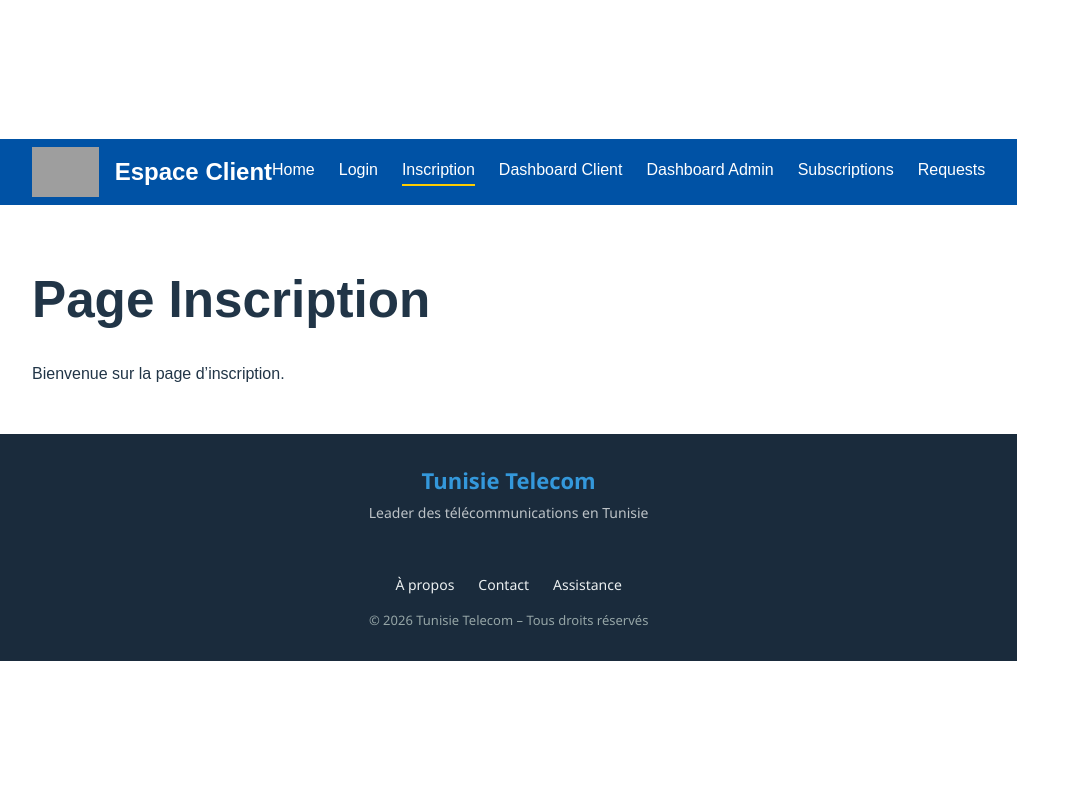
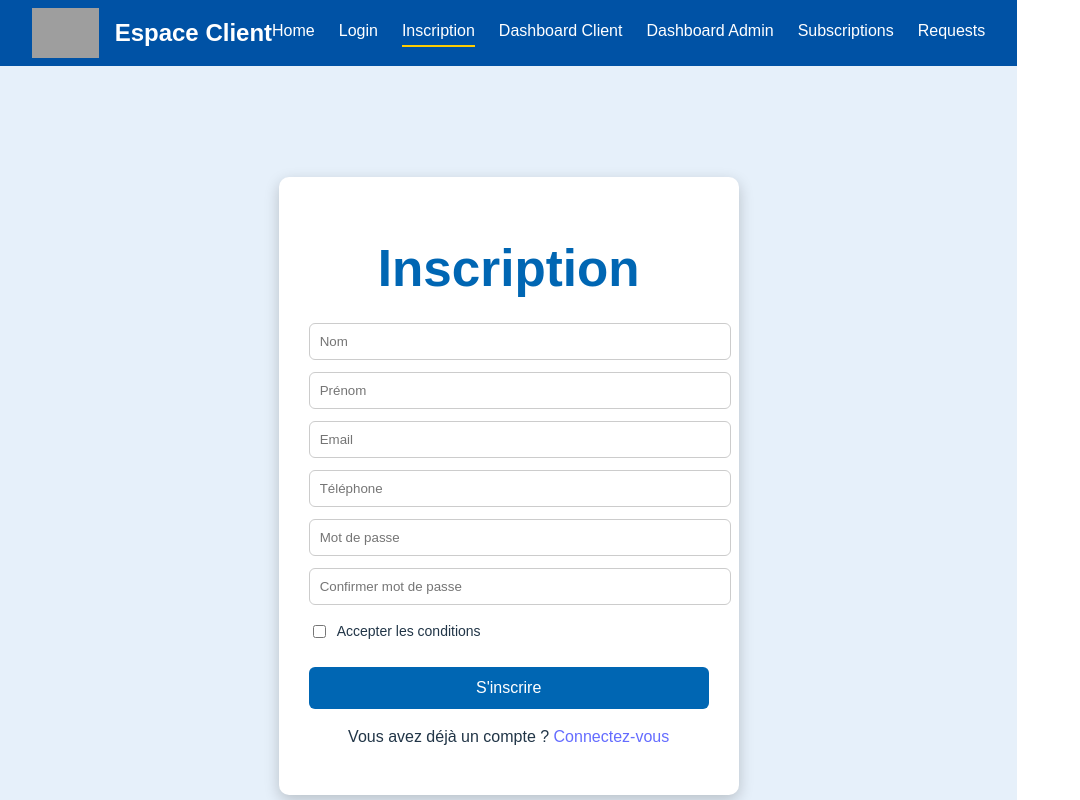
Before and after one commit to Mohamed-ali-mliki/espace-client-tt-v2, a React app: page /inscription in a window 1280 px wide. Shown: the top 800 px of the page, without its empty margins (0-1080 px from the left). Built offline with nearby package versions, Linux system fonts and the light colour scheme; grey boxes are pictures that could not be loaded; the HTML template or start-up script is replaced by a standard one.

Commit message:
creation page inscription

```diff
--- /dev/null
+++ b/src/components/Inscription.css
@@ -0,0 +1,69 @@
+.inscription-page-simple {
+  min-height: 100vh;
+  display: flex;
+  justify-content: center;
+  align-items: center;
+  background-color: #e6f0fa;
+  padding: 20px;
+}
+
+.inscription-container-simple {
+  background: #ffffff;
+  padding: 30px;
+  border-radius: 10px;
+  width: 100%;
+  max-width: 400px;
+  box-shadow: 0 5px 15px rgba(0,0,0,0.2);
+  text-align: center;
+}
+
+.inscription-container-simple h1 {
+  color: #0066b3;
+  margin-bottom: 20px;
+}
+
+.inscription-container-simple input[type="text"],
+.inscription-container-simple input[type="email"],
+.inscription-container-simple input[type="tel"],
+.inscription-container-simple input[type="password"] {
+  width: 100%;
+  padding: 10px;
+  margin: 6px 0;
+  border: 1px solid #ccc;
+  border-radius: 6px;
+}
+
+.inscription-container-simple label {
+  display: flex;
+  align-items: center;
+  gap: 8px;
+  font-size: 14px;
+  margin: 10px 0;
+}
+
+.inscription-container-simple button {
+  width: 100%;
+  padding: 12px;
+  margin-top: 15px;
+  background-color: #0066b3;
+  color: white;
+  border: none;
+  border-radius: 6px;
+  cursor: pointer;
+  font-size: 16px;
+}
+
+.inscription-container-simple button:hover {
+  background-color: #004a8f;
+}
+
+.inscription-container-simple small {
+  color: red;
+  display: block;
+  margin-top: 2px;
+}
+
+.inscription-container-simple .success {
+  color: green;
+  margin-top: 10px;
+}
--- a/src/pages/Inscription.jsx
+++ b/src/pages/Inscription.jsx
@@ -1,10 +1,75 @@
-import React from "react";
+import React, { useState } from "react";
+import { Link, useNavigate } from "react-router-dom";
+import "../components/Inscription.css";
 
 const Inscription = () => {
+  const navigate = useNavigate();
+  const [formData, setFormData] = useState({
+    nom: "",
+    prenom: "",
+    email: "",
+    telephone: "",
+    password: "",
+    confirmPassword: "",
+    termsAccepted: false
+  });
+  const [errors, setErrors] = useState({});
+  const [successMessage, setSuccessMessage] = useState("");
+
+  const handleChange = (e) => {
+    const { name, value, type, checked } = e.target;
+    setFormData({ ...formData, [name]: type === 'checkbox' ? checked : value });
+    if (errors[name]) setErrors({ ...errors, [name]: "" });
+  };
+
+  const handleSubmit = (e) => {
+    e.preventDefault();
+    // Validation simple
+    const newErrors = {};
+    if (!formData.nom) newErrors.nom = "Nom requis";
+    if (!formData.prenom) newErrors.prenom = "Prénom requis";
+    if (!formData.email) newErrors.email = "Email requis";
+    if (!formData.password) newErrors.password = "Mot de passe requis";
+    if (formData.password !== formData.confirmPassword) newErrors.confirmPassword = "Mots de passe non identiques";
+    if (!formData.termsAccepted) newErrors.termsAccepted = "Accepter les conditions";
+
+    if (Object.keys(newErrors).length > 0) {
+      setErrors(newErrors);
+      return;
+    }
+
+    // Simulation inscription
+    setSuccessMessage(`Bienvenue ${formData.prenom} ${formData.nom}`);
+    localStorage.setItem('tt_user', JSON.stringify(formData));
+    setTimeout(() => navigate("/dashboard-client"), 1500);
+  };
+
   return (
-    <div style={{ padding: "2rem" }}>
-      <h1>Page Inscription</h1>
-      <p>Bienvenue sur la page d’inscription.</p>
+    <div className="inscription-page-simple">
+      <div className="inscription-container-simple">
+        <h1>Inscription</h1>
+        <form onSubmit={handleSubmit}>
+          <input type="text" name="nom" placeholder="Nom" value={formData.nom} onChange={handleChange}/>
+          {errors.nom && <small>{errors.nom}</small>}
+          <input type="text" name="prenom" placeholder="Prénom" value={formData.prenom} onChange={handleChange}/>
+          {errors.prenom && <small>{errors.prenom}</small>}
+          <input type="email" name="email" placeholder="Email" value={formData.email} onChange={handleChange}/>
+          {errors.email && <small>{errors.email}</small>}
+          <input type="tel" name="telephone" placeholder="Téléphone" value={formData.telephone} onChange={handleChange}/>
+          <input type="password" name="password" placeholder="Mot de passe" value={formData.password} onChange={handleChange}/>
+          {errors.password && <small>{errors.password}</small>}
+          <input type="password" name="confirmPassword" placeholder="Confirmer mot de passe" value={formData.confirmPassword} onChange={handleChange}/>
+          {errors.confirmPassword && <small>{errors.confirmPassword}</small>}
+          <label>
+            <input type="checkbox" name="termsAccepted" checked={formData.termsAccepted} onChange={handleChange}/>
+            Accepter les conditions
+          </label>
+          {errors.termsAccepted && <small>{errors.termsAccepted}</small>}
+          <button type="submit">S'inscrire</button>
+        </form>
+        {successMessage && <p className="success">{successMessage}</p>}
+        <p>Vous avez déjà un compte ? <Link to="/login">Connectez-vous</Link></p>
+      </div>
     </div>
   );
 };
```
